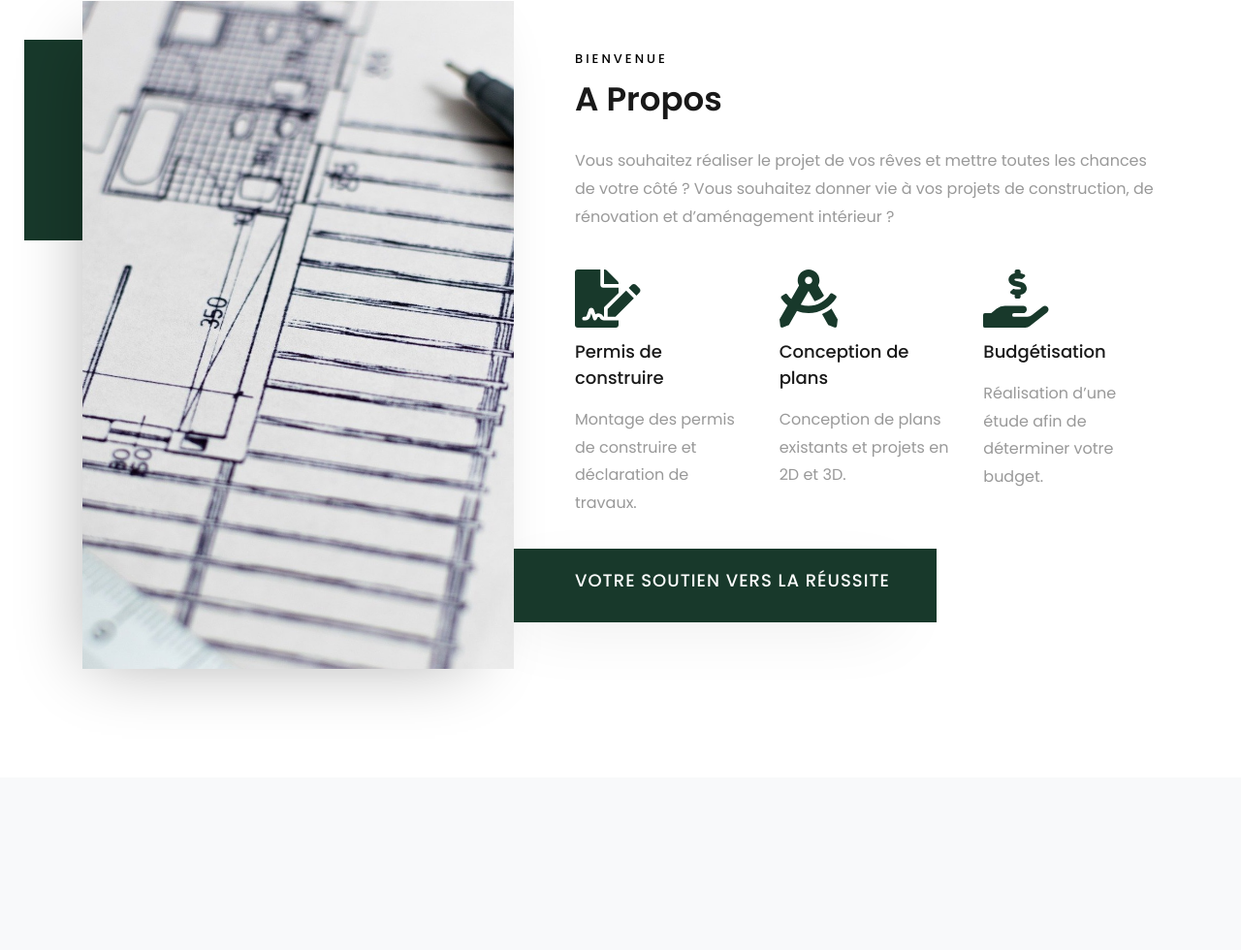
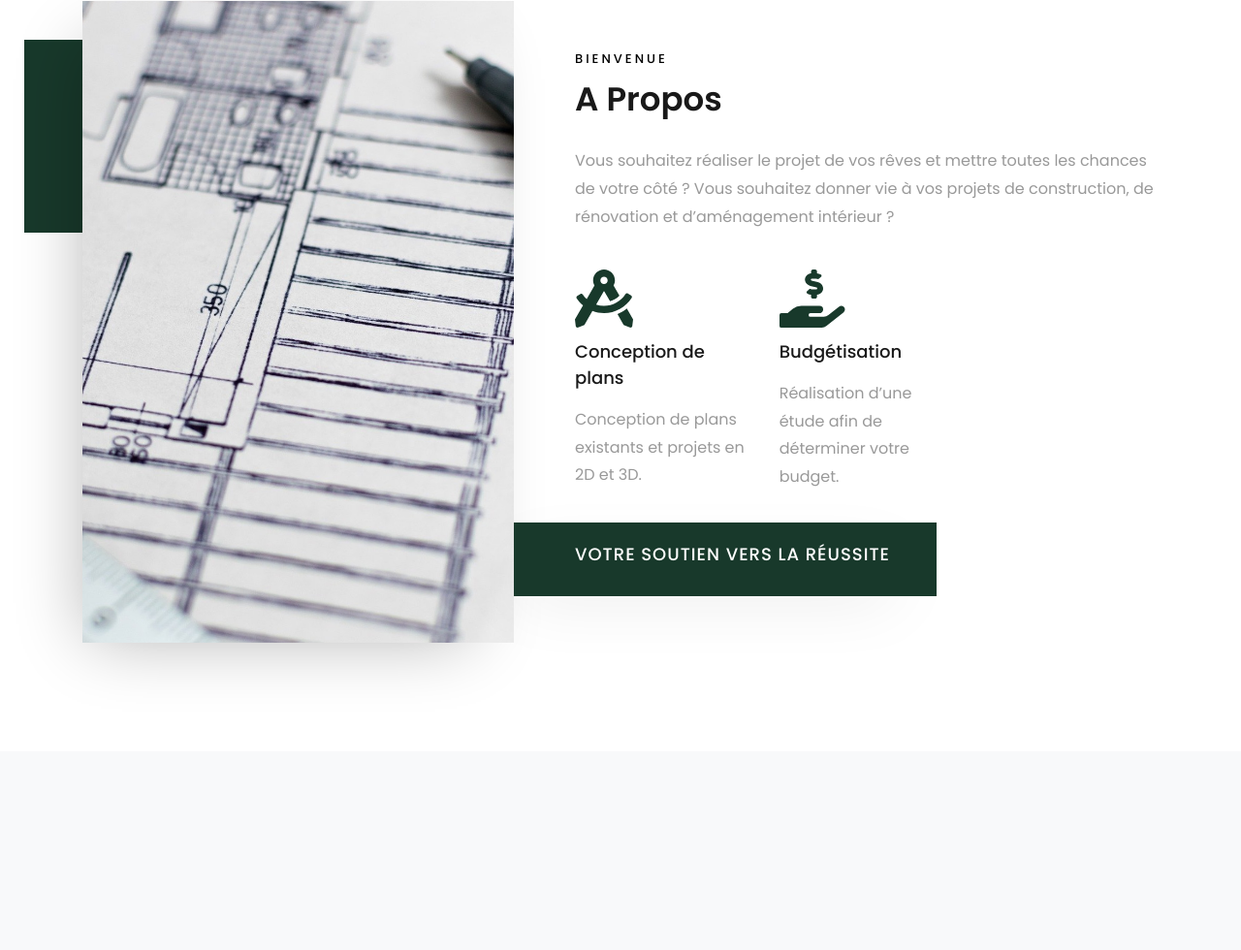
Before and after one commit to chrisznk/SilasMarlot, a plain HTML site: page index.html in a window 1280 px wide. Shown: the part 861-1841 px from the top of the page at 97% size. Drawn offline with Linux system fonts and the light colour scheme; files whose address does not match are found by name.

Commit message:
Update index.html

```diff
--- a/index.html
+++ b/index.html
@@ -4,27 +4,19 @@
       <title>Silas Marlot - Plan et projet</title>
       <meta charset="utf-8">
       <meta name="viewport" content="width=device-width, initial-scale=1, shrink-to-fit=no">
-
       <link href="https://fonts.googleapis.com/css?family=Poppins:100,200,300,400,500,600,700,800,900" rel="stylesheet">
-
       <link rel="stylesheet" href="css/open-iconic-bootstrap.min.css">
       <link rel="stylesheet" href="css/animate.css">
-
       <link rel="stylesheet" href="css/owl.carousel.min.css">
       <link rel="stylesheet" href="css/owl.theme.default.min.css">
       <link rel="stylesheet" href="css/magnific-popup.css">
-
       <link rel="stylesheet" href="css/aos.css">
-
       <link rel="stylesheet" href="css/ionicons.min.css">
-
       <link rel="stylesheet" href="css/flaticon.css">
       <link rel="stylesheet" href="css/icomoon.css">
       <link rel="stylesheet" href="css/style.css">
       <script src="https://use.fontawesome.com/releases/v5.15.1/js/all.js" data-auto-replace-svg="nest"></script>
-
       <link rel="icon" type="image/jpeg" href="logo.jpeg" />
-
       <!-- Global site tag (gtag.js) - Google Analytics -->
       <script async src="https://www.googletagmanager.com/gtag/js?id=G-GXQ1ZKE6ME"></script>
       <script>
@@ -34,13 +26,8 @@
 
          gtag('config', 'G-GXQ1ZKE6ME');
       </script>
-
-
-
    </head>
    <body data-spy="scroll" data-target=".site-navbar-target" data-offset="300">
-
-
       <nav class="navbar navbar-expand-lg navbar-dark ftco_navbar bg-dark ftco-navbar-light site-navbar-target" id="ftco-navbar">
          <div class="container">
             <a class="navbar-brand" href="index.html">
@@ -49,7 +36,6 @@
             <button class="navbar-toggler js-fh5co-nav-toggle fh5co-nav-toggle" type="button" data-toggle="collapse" data-target="#ftco-nav" aria-controls="ftco-nav" aria-expanded="false" aria-label="Toggle navigation">
             <span class="oi oi-menu"></span> Menu
             </button>
-
             <div class="collapse navbar-collapse" id="ftco-nav">
                <ul class="navbar-nav nav ml-auto">
                   <li class="nav-item"><a href="#home-section" class="nav-link"><span>Accueil</span></a></li>
@@ -71,7 +57,6 @@
                         <div class="overlay"></div>
                      </div>
                      <div class="one-forth d-flex  align-items-center ftco-animate" data-scrollax=" properties: { translateY: '70%' }">
-
                         <div class="text">
                            <!--<span class="subheading">Bienvenu</span>-->
                            <h1 class="mb-4 mt-3"><span>Silas Marlot</span></h1>
@@ -82,11 +67,8 @@
                   </div>
                </div>
             </div>
-
-
          </div>
       </section>
-
       <section class="ftco-about ftco-counter img ftco-section" id="about-section">
          <div class="container">
             <div class="row d-flex">
@@ -109,15 +91,7 @@
                      </div>
                   </div>
                   <div class="row">
-		        	<div class="col-md-4">
-		        		<div class="media block-4 services d-block ftco-animate">
-		              <div class="icon"><span class="fas fa-file-signature"></span></div>
-		              <div class="media-body">
-		                <h3 class="heading mb-3">Permis de construire</h3>
-		                <p>Montage des permis de construire et déclaration de travaux.</p>
-		              </div>
-		            </div>
-		        	</div>
+
                      <div class="col-md-4">
                         <div class="media block-4 services d-block ftco-animate">
                            <div class="icon"><span class="fas fa-drafting-compass"></span></div>
@@ -125,7 +99,8 @@
                               <h3 class="heading mb-3">Conception de plans</h3>
                               <p>Conception de plans existants et projets en 2D et 3D.</p>
                            </div>
-		            </div> <i class=""></i>
+                        </div>
+                        <i class=""></i>
                      </div>
                      <div class="col-md-4">
                         <div class="media block-4 services d-block ftco-animate">
@@ -136,14 +111,12 @@
                            </div>
                         </div>
                      </div>
-
                   </div>
                   <div class="counter-wrap ftco-animate d-flex mt-md-3">
                      <div class="text p-4 pr-5 bg-primary">
                         <p class="mb-0">
                            <!-- <span class="number" data-number="30">15</span>-->
                            <span>Votre soutien vers la réussite</span>
-
                         </p>
                      </div>
                   </div>
@@ -151,11 +124,8 @@
             </div>
          </div>
       </section>
-
       <section class="ftco-section bg-light" id="skills-section">
          <div class="container">
-
-
             <div class="row justify-content-center py-5 mt-5">
                <div class="col-md-12 heading-section text-center ftco-animate">
                   <span class="subheading">Mes services</span>
@@ -163,7 +133,6 @@
                   <p>Je vous accompagne dans la réussite de vos projets de construction</p>
                </div>
             </div>
-
             <div class="row">
                <div class="col-md-6 text-center d-flex ftco-animate">
                   <div class="services-1">
@@ -195,7 +164,6 @@
             </div>
          </div>
       </section>
-
       <section class="ftco-section ftco-hireme">
          <div class="container">
             <div class="row">
@@ -208,7 +176,6 @@
             </div>
          </div>
       </section>
-
       <!--
          <section class="ftco-section ftco-project" id="projects-section">
          	<div class="container">
@@ -340,7 +307,6 @@
          </section>
 
          -->
-
       <script type="text/javascript">
          function sendEmail() {
            window.open('mailto:silasmarlot.eco@gmail.com?subject='+document.getElementById('nomContact').value+' : '+document.getElementById('demandeContact').value+'&body='+document.getElementById('messageContact').value+'');
@@ -348,13 +314,7 @@
 
 
       </script>
-
-	<script src="https://smtpjs.com/v3/smtp.js">
-</script>
-
-
-
-
+      <script src="https://smtpjs.com/v3/smtp.js"></script>
       <section class="ftco-section contact-section ftco-no-pb" id="contact-section">
          <div class="container">
             <div class="row justify-content-center mb-5 pb-3">
@@ -364,7 +324,6 @@
                   <p>Vous pouvez me contacter pour toutes questions ou demande de devis</p>
                </div>
             </div>
-
             <div class="row no-gutters block-9">
                <div class="col-md-6 order-md-last d-flex">
                   <form action="#" class="bg-light p-4 p-md-5 contact-form">
@@ -381,26 +340,20 @@
                         <input type="button"  onclick="sendEmail()" value="Envoyer" class="btn btn-primary py-3 px-5">
                      </div>
                   </form>
-
                </div>
-
                <div class="col-md-6 d-flex">
                   <div class="img" style="background-image: url(images/about.jpg);"></div>
                </div>
             </div>
          </div>
       </section>
-
-
       <footer class="ftco-footer ftco-section">
          <div class="container">
             <div class="row mb-3">
-
                <div class="col-md">
                   <div class="ftco-footer-widget mb-4">
                      <h2 class="ftco-heading-2">Mes réseaux sociaux </h2>
                      <span class="text">Suivez moi sur les réseaux pour être au courant des dernières actus</span>
-
                      <ul class="ftco-footer-social list-unstyled float-md-left float-lft mt-5">
                         <li class="ftco-animate"><a href="https://www.linkedin.com/in/silas-marlot-68062a1a1/"><span class="icon-linkedin"></span></a></li>
                         <li class="ftco-animate"><a href="#"><span class="icon-facebook"></span></a></li>
@@ -408,7 +361,6 @@
                      </ul>
                   </div>
                </div>
-
                <div class="col-md">
                   <div class="ftco-footer-widget mb-4">
                      <h2 class="ftco-heading-2">Des questions?</h2>
@@ -421,16 +373,15 @@
                   </div>
                </div>
             </div>
-
          </div>
       </footer>
-
-
-
       <!-- loader -->
-  <div id="ftco-loader" class="show fullscreen"><svg class="circular" width="48px" height="48px"><circle class="path-bg" cx="24" cy="24" r="22" fill="none" stroke-width="4" stroke="#eeeeee"/><circle class="path" cx="24" cy="24" r="22" fill="none" stroke-width="4" stroke-miterlimit="10" stroke="#F96D00"/></svg></div>
-
-
+      <div id="ftco-loader" class="show fullscreen">
+         <svg class="circular" width="48px" height="48px">
+            <circle class="path-bg" cx="24" cy="24" r="22" fill="none" stroke-width="4" stroke="#eeeeee"/>
+            <circle class="path" cx="24" cy="24" r="22" fill="none" stroke-width="4" stroke-miterlimit="10" stroke="#F96D00"/>
+         </svg>
+      </div>
       <script src="js/jquery.min.js"></script>
       <script src="js/jquery-migrate-3.0.1.min.js"></script>
       <script src="js/popper.min.js"></script>
@@ -443,8 +394,6 @@
       <script src="js/aos.js"></script>
       <script src="js/jquery.animateNumber.min.js"></script>
       <script src="js/scrollax.min.js"></script>
-
       <script src="js/main.js"></script>
-
    </body>
 </html>
```
Lines whose indentation alone changed are shown as unchanged.
